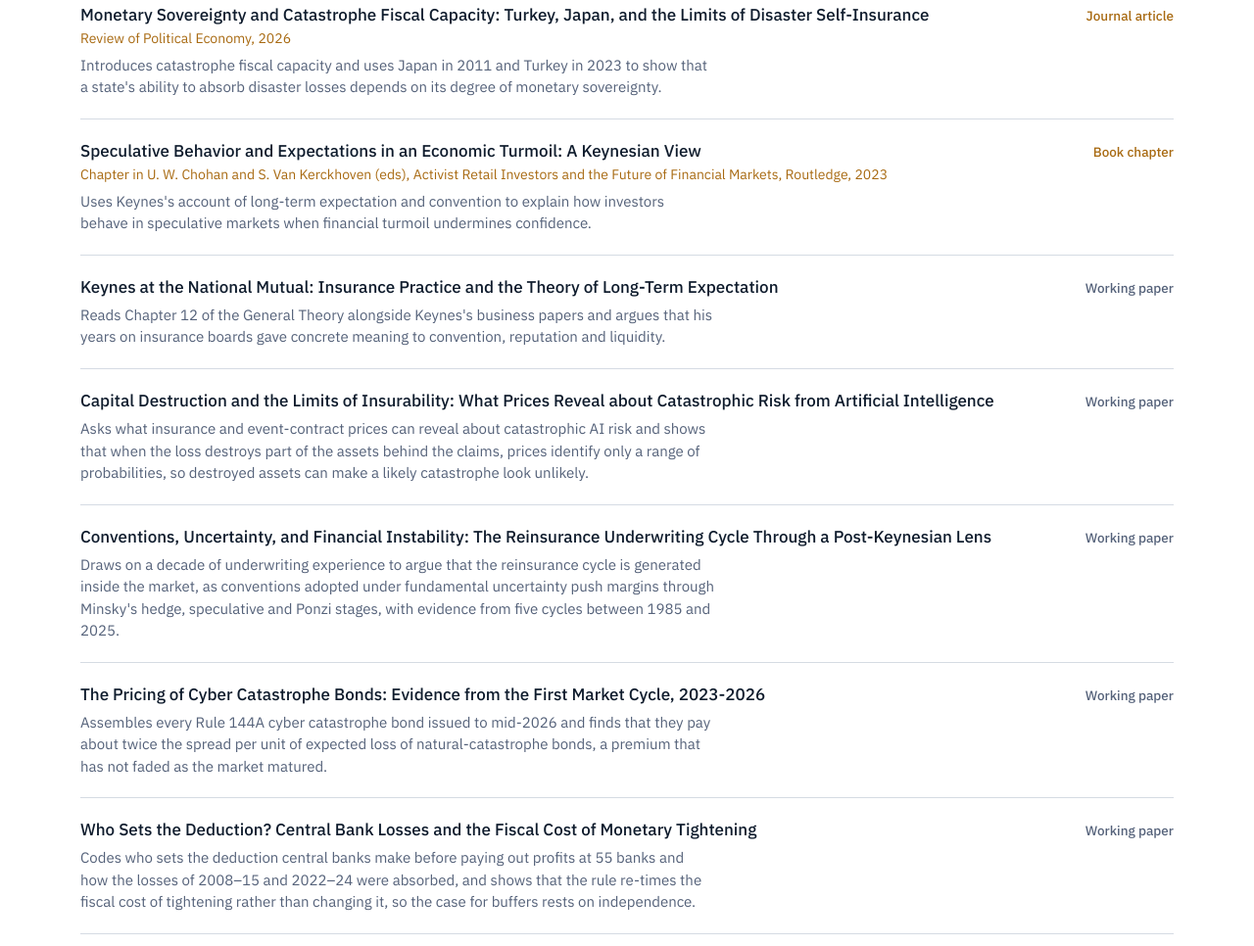
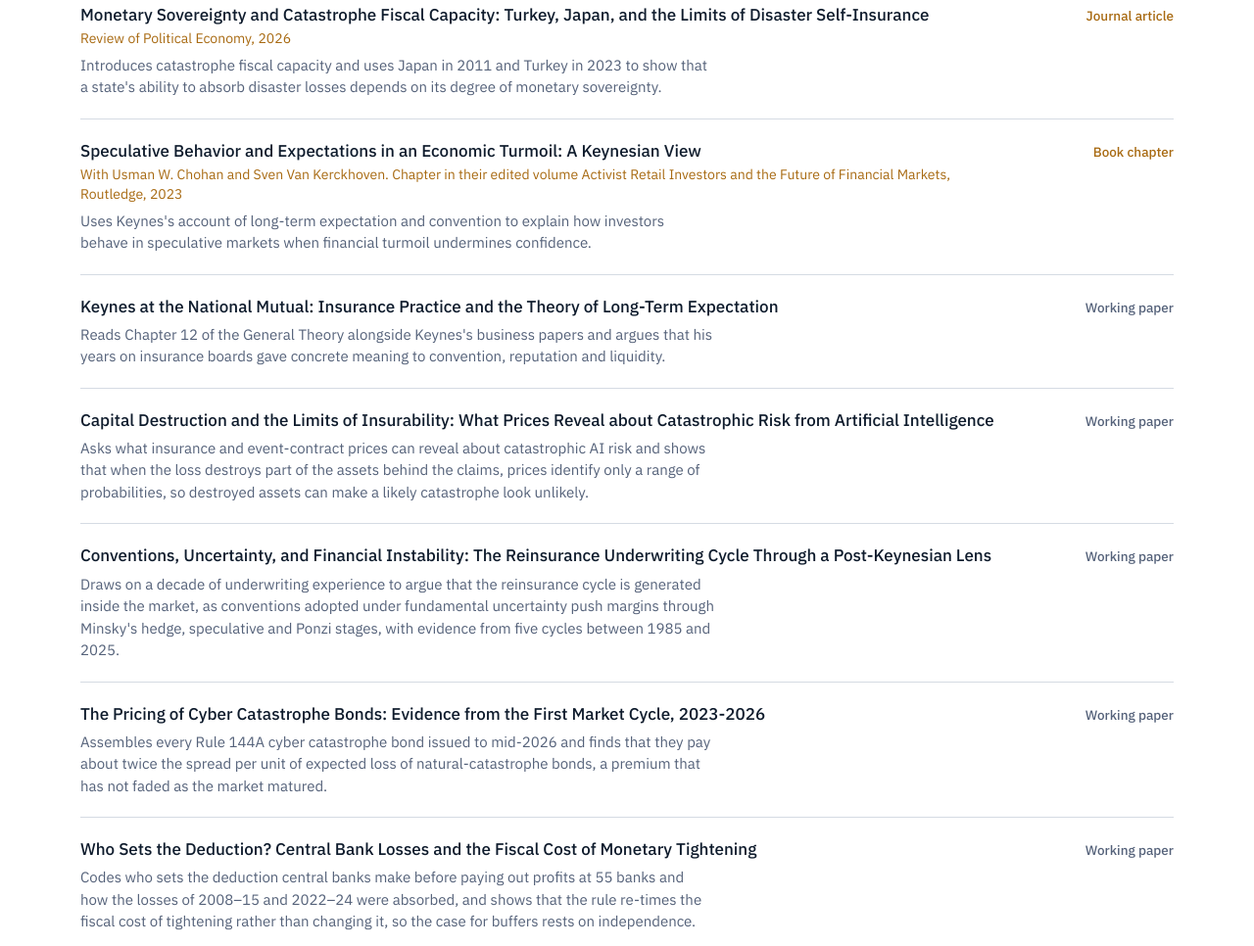
Before and after one commit to ilkeraslan/ilkeraslan.github.io, a plain HTML site: page index.html in a window 1280 px wide. Shown: the part 4516-5482 px from the top of the page at 98% size. Drawn offline with Linux system fonts and the light colour scheme.

Commit message:
Name the co-authors of the Routledge chapter

```diff
--- a/index.html
+++ b/index.html
@@ -694,7 +694,7 @@ const S = id => "https://ssrn.com/abstract=" + id;
 const papers = [
   {sel:1,y:2026,t:"Why Risk-Based Premiums Will Not Close the Catastrophe Protection Gap: Conventional Pricing, Reinsurance Capacity, and Public Scheme Design",v:"Risk Management and Insurance Review, 2026",u:"https://doi.org/10.1111/rmir.70051",s:"Shows why risk-based premiums cannot close Europe's catastrophe protection gap once climate change removes a stable loss distribution: prices rest on convention, capacity moves in cycles and rationing ratchets upward.",k:"cat",pub:true},
   {sel:2,y:2026,t:"Monetary Sovereignty and Catastrophe Fiscal Capacity: Turkey, Japan, and the Limits of Disaster Self-Insurance",v:"Review of Political Economy, 2026",u:"https://doi.org/10.1080/09538259.2026.2724127",s:"Introduces catastrophe fiscal capacity and uses Japan in 2011 and Turkey in 2023 to show that a state's ability to absorb disaster losses depends on its degree of monetary sovereignty.",k:"public",pub:true},
-  {sel:3,y:2023,t:"Speculative Behavior and Expectations in an Economic Turmoil: A Keynesian View",v:"Chapter in U. W. Chohan and S. Van Kerckhoven (eds), Activist Retail Investors and the Future of Financial Markets, Routledge, 2023",u:"https://www.routledge.com/Activist-Retail-Investors-and-the-Future-of-Financial-Markets-Understanding/Chohan-Van-Kerckhoven/p/book/9781032397252",s:"Uses Keynes's account of long-term expectation and convention to explain how investors behave in speculative markets when financial turmoil undermines confidence.",k:"thought",pub:true,b:"Book chapter"},
+  {sel:3,y:2023,t:"Speculative Behavior and Expectations in an Economic Turmoil: A Keynesian View",v:"With Usman W. Chohan and Sven Van Kerckhoven. Chapter in their edited volume Activist Retail Investors and the Future of Financial Markets, Routledge, 2023",u:"https://www.routledge.com/Activist-Retail-Investors-and-the-Future-of-Financial-Markets-Understanding/Chohan-Van-Kerckhoven/p/book/9781032397252",s:"Uses Keynes's account of long-term expectation and convention to explain how investors behave in speculative markets when financial turmoil undermines confidence.",k:"thought",pub:true,b:"Book chapter"},
   {y:2021,t:"Employer of Last Resort as a New “New Deal”: A Few Thoughts on Turkey",v:"American Review of Political Economy 16 (2), 2021",u:"https://doi.org/10.38024/arpe.235",s:"Argues that Turkey, as a monetarily sovereign state, can use a job guarantee, with the state as employer of last resort, to reach full employment while keeping prices stable.",k:"public",pub:true},
   {y:2014,t:"Macroeconomic Foundations of Financial Analysis: A Case Study of Turkey as a Monetary Production Economy",v:"Book, Logos Verlag Berlin, 2014; reviewed in the Review of Keynesian Economics, 2016",u:"https://www.logos-verlag.de/cgi-bin/buch/isbn/3744",s:"Published version of the doctoral thesis: asks why Turkey has not become a developed economy despite liberalisation since 1980, and answers from a classical-Keynesian standpoint.",k:"public",pub:true,b:"Book"},
   {y:2026,t:"Turbulent Arbitrage in Reinsurance: Regulating Capital and the Cycle",u:"papers/turbulent-arbitrage-in-reinsurance.html",s:"Reads the underwriting cycle through Anwar Shaikh's theory of real competition: the price of a layer is regulated by the cheapest reproducible form of risk capital, and sector and firm data for 2006–2025 show profit rates equalising turbulently rather than persisting.",k:"cycle"},
```
Also changed, not shown: 1 other file.
